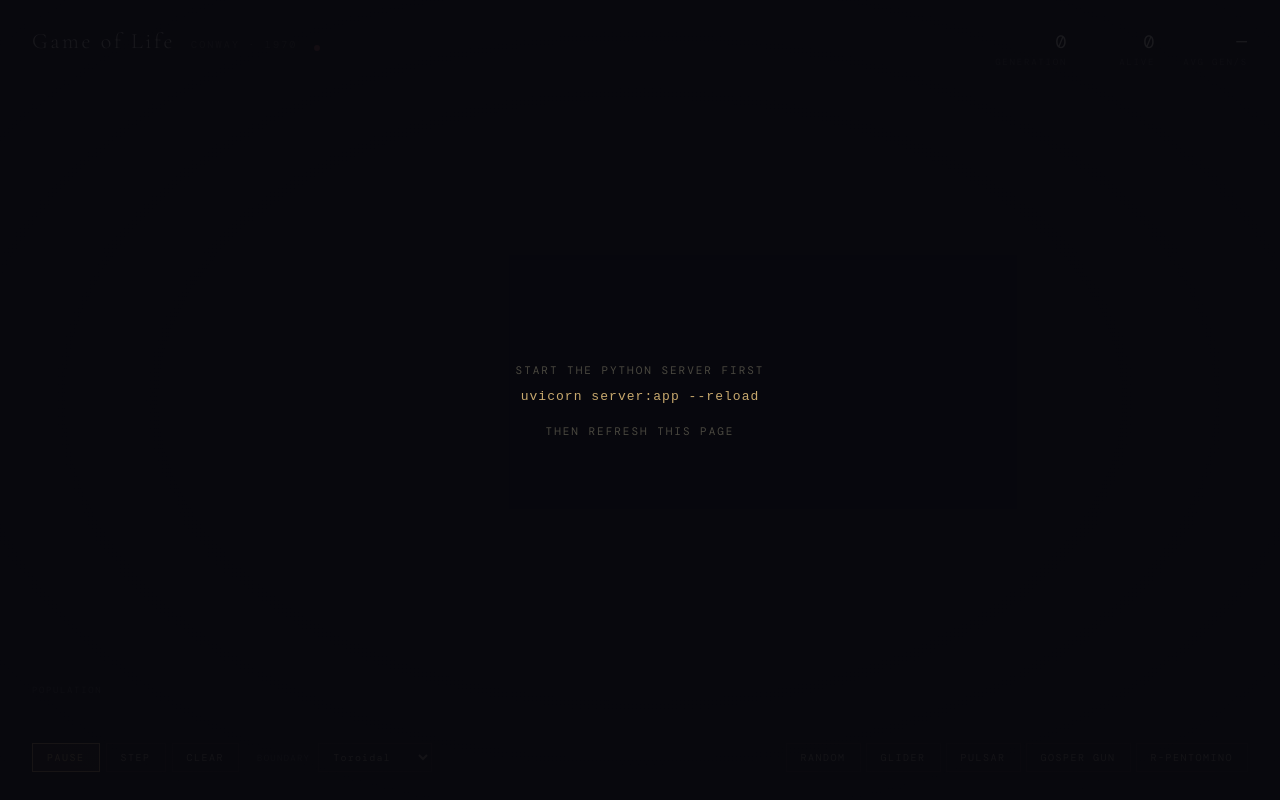
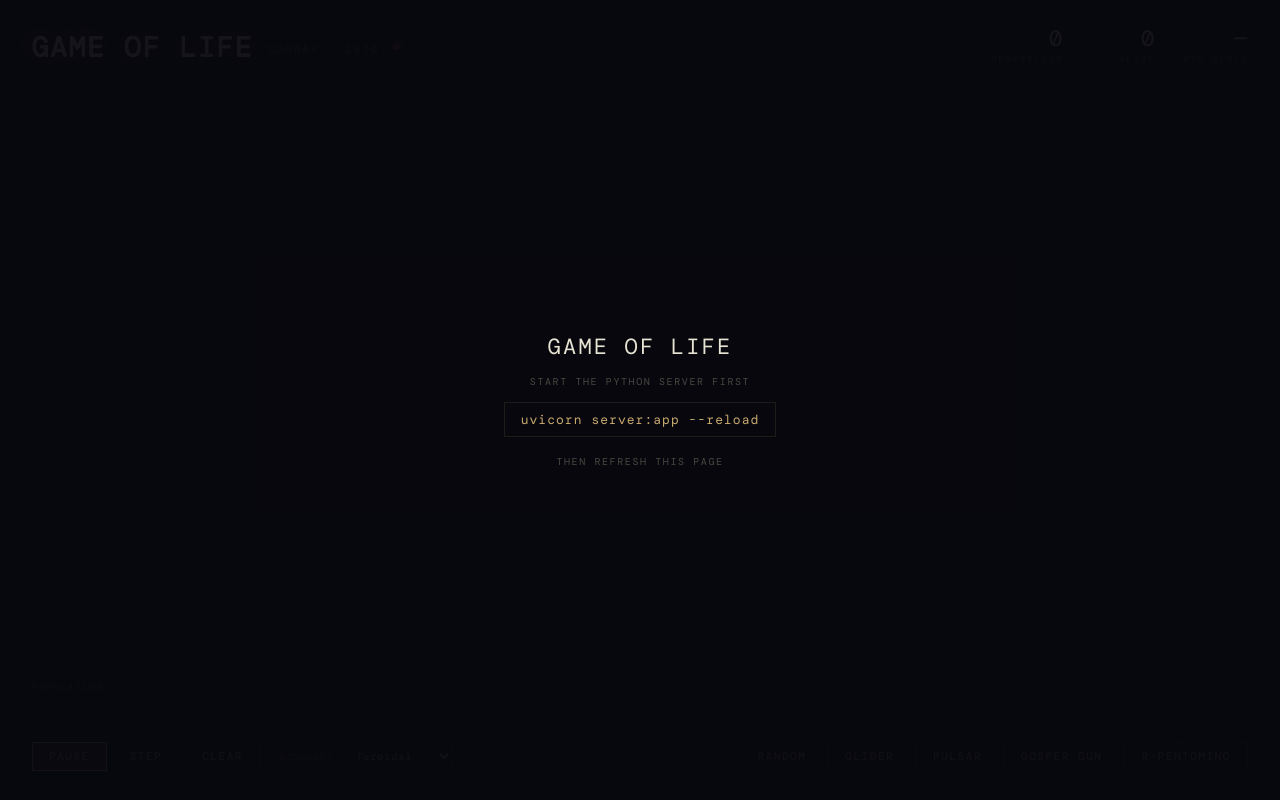
Before and after one commit to bourbaki6/The-Game-of-Life, a plain HTML site: page frontend/index.html in a window 1280 px wide. Drawn offline with nearby package versions, Linux system fonts and the light colour scheme; no server answers; a web font is replaced by a local one.

Commit message:
font fix

```diff
--- a/frontend/index.html
+++ b/frontend/index.html
@@ -2,10 +2,12 @@
 <html lang = "en">
 <head>
 <meta charset = "UTF-8">
-<meta name = "viewport" content = "width = device-width, initial-scale = 1.0">
+<meta name="viewport" content="width=device-width, initial-scale=1.0">
 <title>Conway's Game of Life</title>
-<link href = "https://fonts.googleapis.com/css2?family=DM+Mono:ital,wght@0,300;0,400;1,300&family=Cormorant+Garamond:wght@300;400&display=swap" rel="stylesheet">
 <style>
+  @import url('https://fonts.cdnfonts.com/css/offbit-trial');
+  @import url('https://fonts.googleapis.com/css2?family=DM+Mono:wght@300;400&display=swap');
+
   *, *::before, *::after { box-sizing: border-box; margin: 0; padding: 0; }
 
   :root {
@@ -16,13 +18,15 @@
     --text: #a09880;
     --text-dim: #4a4840;
     --border: rgba(200,169,110,0.12);
+    --font-bit: 'OffBit Trial', 'DM Mono', monospace;
+    --font-mono: 'DM Mono', monospace;
   }
 
   html, body {
     width: 100%; height: 100%;
     background: var(--bg);
     color: var(--text);
-    font-family: 'DM Mono', monospace;
+    font-family: var(--font-mono);
     overflow: hidden;
     user-select: none;
   }
@@ -34,20 +38,17 @@
 
   canvas { display: block; cursor: crosshair; image-rendering: pixelated; }
 
-
   #canvas-wrap::after {
     content: ''; position: absolute; inset: 0;
     background: radial-gradient(ellipse 80% 80% at 50% 50%, transparent 40%, rgba(8,8,14,0.85) 100%);
     pointer-events: none;
   }
 
-
   #scanlines {
     position: fixed; inset: 0;
-    background: repeating-linear-gradient(0deg, transparent, transparent 2px, rgba(0,0,0,0.03) 2px, rgba(0,0,0,0.03) 4px);
+    background: repeating-linear-gradient(0deg, transparent, transparent 2px, rgba(0,0,0,0.04) 2px, rgba(0,0,0,0.04) 4px);
     pointer-events: none; z-index: 10;
   }
-
 
   #ui {
     position: fixed; inset: 0;
@@ -57,37 +58,64 @@
     padding: 28px 32px;
   }
 
-  #header { display: flex; align-items: baseline; gap: 16px; }
+
+  #header { display: flex; align-items: center; gap: 14px; }
 
   #title {
-    font-family: 'Cormorant Garamond', serif;
-    font-weight: 300; font-size: 22px;
-    color: var(--cell-alive); letter-spacing: 0.12em; opacity: 0.9;
+    font-family: var(--font-bit);
+    font-size: 28px;
+    color: var(--cell-alive);
+    letter-spacing: 0.06em;
+    line-height: 1;
+    -webkit-text-stroke: 0.6px var(--cell-alive);
+    text-shadow:
+      0.5px  0    0 var(--cell-alive),
+      -0.5px 0    0 var(--cell-alive),
+      0      0.5px 0 var(--cell-alive),
+      0     -0.5px 0 var(--cell-alive),
+      0 0 24px rgba(232,228,212,0.22);
   }
 
-  #subtitle { font-size: 10px; letter-spacing: 0.22em; color: var(--text-dim); text-transform: uppercase; }
+  #subtitle {
+    font-family: var(--font-bit);
+    font-size: 11px;
+    letter-spacing: 0.18em;
+    color: var(--text-dim);
+    padding-top: 4px;
+  }
 
   #conn-dot {
-    width: 6px; height: 6px; border-radius: 50%;
-    background: var(--text-dim); align-self: center;
+    width: 7px; height: 7px; border-radius: 50%;
+    background: var(--text-dim); flex-shrink: 0;
     transition: background 0.4s;
-    flex-shrink: 0;
+    box-shadow: none;
   }
-  #conn-dot.ok  { background: #6a9a6e; }
-  #conn-dot.err { background: #9a4a4a; }
+  #conn-dot.ok  { background: #6a9a6e; box-shadow: 0 0 6px #6a9a6e88; }
+  #conn-dot.err { background: #9a4a4a; box-shadow: 0 0 6px #9a4a4a88; }
 
-  #stats { display: flex; gap: 28px; align-items: baseline; }
+  #stats { display: flex; gap: 28px; align-items: flex-start; margin-left: auto; }
 
-  .stat { display: flex; flex-direction: column; align-items: flex-end; gap: 2px; }
+  .stat { display: flex; flex-direction: column; align-items: flex-end; gap: 3px; }
 
   .stat-val {
-    font-size: 18px; font-weight: 300;
+    font-family: var(--font-bit);
+    font-size: 22px;
     color: var(--cell-alive);
     font-variant-numeric: tabular-nums;
-    letter-spacing: 0.05em; min-width: 60px; text-align: right;
+    letter-spacing: 0.04em;
+    min-width: 64px;
+    text-align: right;
+    line-height: 1;
   }
 
-  .stat-label { font-size: 9px; letter-spacing: 0.2em; text-transform: uppercase; color: var(--text-dim); }
+  .stat-label {
+    font-family: var(--font-bit);
+    font-size: 9px;
+    letter-spacing: 0.2em;
+    text-transform: uppercase;
+    color: var(--text-dim);
+  }
+
 
   #footer { display: flex; align-items: center; justify-content: space-between; }
 
@@ -97,79 +125,116 @@
     background: transparent;
     border: 1px solid var(--border);
     color: var(--text);
-    font-family: 'DM Mono', monospace;
-    font-size: 10px; letter-spacing: 0.15em; text-transform: uppercase;
-    padding: 7px 14px; cursor: pointer; transition: all 0.2s;
+    font-family: var(--font-bit);
+    font-size: 11px;
+    letter-spacing: 0.14em;
+    text-transform: uppercase;
+    padding: 8px 16px;
+    cursor: pointer;
+    transition: all 0.18s;
+    line-height: 1;
   }
 
   button:hover  { border-color: var(--accent); color: var(--accent); background: var(--accent-dim); }
   button.active { border-color: var(--accent); color: var(--accent); background: var(--accent-dim); }
-  button:disabled { opacity: 0.3; cursor: not-allowed; }
-
-  #pattern-bar { display: flex; gap: 5px; pointer-events: all; }
-
-  #pop-section { position: fixed; bottom: 80px; left: 32px; z-index: 21; }
-  #pop-label { font-size: 9px; letter-spacing: 0.18em; color: var(--text-dim); text-transform: uppercase; margin-bottom: 4px; }
-  #gen-graph { display: flex; align-items: flex-end; gap: 1px; height: 20px; }
-  .gen-bar { width: 2px; background: var(--accent); opacity: 0.4; transition: height 0.1s; }
 
   #boundary-wrap {
-    display: flex;
-    gap: 8px;
-    pointer-events: all;
-    align-items: center;
-    margin-left: 12px;
+    display: flex; gap: 8px; pointer-events: all; align-items: center;
+    margin-left: 14px;
   }
-  #boundary-label { font-size: 9px; letter-spacing: 0.14em; text-transform: uppercase; color: var(--text-dim); }
+  #boundary-label {
+    font-family: var(--font-bit);
+    font-size: 9px; letter-spacing: 0.14em; text-transform: uppercase; color: var(--text-dim);
+  }
 
   select {
     background: transparent;
     border: 1px solid var(--border);
     color: var(--text);
-    font-family: 'DM Mono', monospace;
-    font-size: 10px; letter-spacing: 0.12em;
-    padding: 6px 10px; cursor: pointer; outline: none;
+    font-family: var(--font-bit);
+    font-size: 10px; letter-spacing: 0.1em;
+    padding: 7px 10px; cursor: pointer; outline: none;
+    transition: border-color 0.18s;
   }
+  select:hover { border-color: var(--accent); }
   select option { background: #12121a; color: var(--text); }
+
+  #pattern-bar { display: flex; gap: 5px; pointer-events: all; }
+
+
+  #pop-section { position: fixed; bottom: 80px; left: 32px; z-index: 21; }
+
+  #pop-label {
+    font-family: var(--font-bit);
+    font-size: 9px; letter-spacing: 0.2em; color: var(--text-dim);
+    text-transform: uppercase; margin-bottom: 5px;
+  }
+
+  #gen-graph { display: flex; align-items: flex-end; gap: 1px; height: 22px; }
+
+  .gen-bar { width: 2px; background: var(--accent); opacity: 0.35; transition: height 0.08s; }
 
 
   #offline {
     position: fixed; inset: 0; z-index: 100;
-    background: rgba(8,8,14,0.92);
+    background: rgba(8,8,14,0.94);
     display: flex; flex-direction: column;
-    align-items: center; justify-content: center; gap: 12px;
+    align-items: center; justify-content: center; gap: 14px;
     transition: opacity 0.4s;
   }
   #offline.hidden { opacity: 0; pointer-events: none; }
-  #offline p { font-size: 11px; letter-spacing: 0.18em; color: var(--text-dim); text-transform: uppercase; }
-  #offline code { font-size: 13px; color: var(--accent); letter-spacing: 0.08em; }
+
+  #offline-title {
+    font-family: var(--font-bit);
+    font-size: 22px;
+    color: var(--cell-alive);
+    letter-spacing: 0.1em;
+  }
+
+  #offline p {
+    font-family: var(--font-bit);
+    font-size: 10px; letter-spacing: 0.16em; color: var(--text-dim); text-transform: uppercase;
+  }
+  #offline code {
+    font-family: var(--font-mono);
+    font-size: 13px; color: var(--accent); letter-spacing: 0.08em;
+    border: 1px solid var(--border); padding: 8px 16px;
+  }
 
   @keyframes fadein { from{opacity:0} to{opacity:1} }
-  body { animation: fadein 1.2s ease both; }
+  body { animation: fadein 1s ease both; }
 </style>
 </head>
 <body>
 
-<div id ="canvas-wrap"><canvas id = "c"> </canvas></div>
+<div id = "canvas-wrap"><canvas id = "c"></canvas></div>
 <div id = "scanlines"></div>
 
-
 <div id = "offline">
+  <div id = "offline-title">GAME OF LIFE</div>
   <p>Start the Python server first</p>
   <code>uvicorn server:app --reload</code>
-  <p style = "margin-top:8px">then refresh this page</p>
+  <p style = "margin-top:4px">then refresh this page</p>
 </div>
 
-<div id = "ui">
-  <div id = "header">
-    <span id = "title">Game of Life</span>
-    <span id = "subtitle">Conway · 1970</span>
+<div id= "ui">
+  <div id="header">
+    <span id = "title">GAME OF LIFE</span>
+    <span id = "subtitle">CONWAY · 1970</span>
     <div id = "conn-dot" title="Server connection"></div>
-    <div style = "flex:1"></div>
     <div id = "stats">
-      <div class = "stat"><span class="stat-val" id="s-gen">0</span><span class="stat-label">Generation</span></div>
-      <div class="stat"><span class="stat-val" id="s-alive">0</span><span class="stat-label">Alive</span></div>
-      <div class="stat"><span class="stat-val" id="s-avg">—</span><span class="stat-label">Avg gen/s</span></div>
+      <div class = "stat">
+        <span class = "stat-val" id = "s-gen">0</span>
+        <span class = "stat-label">Generation</span>
+      </div>
+      <div class="stat">
+        <span class="stat-val" id="s-alive">0</span>
+        <span class="stat-label">Alive</span>
+      </div>
+      <div class = "stat">
+        <span class= "stat-val" id = "s-avg">—</span>
+        <span class = "stat-label">Avg gen/s</span>
+      </div>
     </div>
   </div>
 
@@ -182,19 +247,19 @@
     </div>
     <div id = "footer">
       <div id = "controls">
-        <button id = "btn-play" class = "active">Pause</button>
+        <button id = "btn-play" class="active">Pause</button>
         <button id = "btn-step">Step</button>
         <button id = "btn-clear">Clear</button>
         <div id = "boundary-wrap">
           <span id = "boundary-label">Boundary</span>
           <select id = "boundary-select">
             <option value = "toroidal" selected>Toroidal</option>
-            <option value = "dead">Dead cells</option>
+            <option value  = "dead">Dead cells</option>
             <option value = "mobius">Möbius</option>
           </select>
         </div>
       </div>
-      <div id = "pattern-bar">
+      <div id="pattern-bar">
         <button data-pattern = "random">Random</button>
         <button data-pattern = "glider">Glider</button>
         <button data-pattern = "pulsar">Pulsar</button>
@@ -206,31 +271,26 @@
 </div>
 
 <script>
-
-const API  = 'http://localhost:8000';
+const API = 'http://localhost:8000';
 const CELL = 10;
 const TARGET_INTERVAL = 55;
 const POP_HISTORY = 48;
-const AVG_WINDOW  = 30;
-
+const AVG_WINDOW = 30;
 
 const canvas = document.getElementById('c');
 const ctx = canvas.getContext('2d');
 
 let cols = 0, rows = 0;
 let cells = null;
-let running = true;
+let running  = true;
 let painting = false;
 let paintValue = 1;
 let pendingCells = [];
-let popHistory = [];
-let stepTimes = [];
-let tickTimer = null;
+let popHistory = [], stepTimes = [];
 let imageData, data32;
 
-const BG_COLOR   = 0xFF0E0808;
+const BG_COLOR  = 0xFF0E0808;
 const CELL_COLOR = 0xFFD4E4E8;
-
 
 function setupCanvas(c, r) {
   cols = c; rows = r;
@@ -239,7 +299,7 @@ function setupCanvas(c, r) {
   canvas.style.width  = canvas.width  + 'px';
   canvas.style.height = canvas.height + 'px';
   imageData = ctx.createImageData(canvas.width, canvas.height);
-  data32    = new Uint32Array(imageData.data.buffer);
+  data32  = new Uint32Array(imageData.data.buffer);
 }
 
 function gridSize() {
@@ -249,7 +309,7 @@ function gridSize() {
   };
 }
 
-
+// ── Render ────────────────────────────────────────────────────────────────────
 function render() {
   if (!cells) return;
   const w = canvas.width;
@@ -259,25 +319,25 @@ function render() {
       const px = x * CELL, py = y * CELL;
       for (let dy = 0; dy < CELL - 1; dy++) {
         for (let dx = 0; dx < CELL - 1; dx++)
-          data32[(py+dy)*w + (px+dx)] = color;
-        data32[(py+dy)*w + (px+CELL-1)] = BG_COLOR;
+          data32[(py + dy) * w + (px + dx)] = color;
+        data32[(py + dy) * w + (px + CELL - 1)] = BG_COLOR;
       }
       for (let dx = 0; dx < CELL; dx++)
-        data32[(py+CELL-1)*w + (px+dx)] = BG_COLOR;
+        data32[(py + CELL - 1) * w + (px + dx)] = BG_COLOR;
     }
   }
   ctx.putImageData(imageData, 0, 0);
 }
 
 function updateStats(state) {
-  document.getElementById('s-gen').textContent   = state.generation.toLocaleString();
+  document.getElementById('s-gen').textContent = state.generation.toLocaleString();
   document.getElementById('s-alive').textContent = state.alive.toLocaleString();
 
   const now = performance.now();
   stepTimes.push(now);
   if (stepTimes.length > AVG_WINDOW) stepTimes.shift();
   const avg = stepTimes.length > 1
-    ? (stepTimes.length - 1) / ((stepTimes[stepTimes.length-1] - stepTimes[0]) / 1000)
+    ? (stepTimes.length - 1) / ((stepTimes[stepTimes.length - 1] - stepTimes[0]) / 1000)
     : null;
   document.getElementById('s-avg').textContent = avg ? avg.toFixed(1) : '—';
 
@@ -288,19 +348,20 @@ function updateStats(state) {
   if (graph.children.length !== POP_HISTORY) {
     graph.innerHTML = '';
     for (let i = 0; i < POP_HISTORY; i++) {
-      const b = document.createElement('div'); b.className = 'gen-bar'; graph.appendChild(b);
+      const b = document.createElement('div');
+      b.className = 'gen-bar';
+      graph.appendChild(b);
     }
   }
   const max = Math.max(...popHistory, 1);
   [...graph.children].forEach((b, i) => {
-    b.style.height = Math.max(1, (popHistory[i] ?? 0) / max * 20) + 'px';
+    b.style.height = Math.max(1, (popHistory[i] ?? 0) / max * 22) + 'px';
   });
 }
 
 function setConn(ok) {
   const dot = document.getElementById('conn-dot');
   dot.className = ok ? 'ok' : 'err';
-  dot.title     = ok ? 'Connected to Python server' : 'Server unreachable';
   document.getElementById('offline').classList.toggle('hidden', ok);
 }
 
@@ -308,8 +369,8 @@ async function apiInit(pattern = 'random') {
   const { cols: c, rows: r } = gridSize();
   const boundary = document.getElementById('boundary-select').value;
   try {
-    const res = await fetch(`${API}/init`, {
-      method:  'POST',
+    const res   = await fetch(`${API}/init`, {
+      method: 'POST',
       headers: { 'Content-Type': 'application/json' },
       body: JSON.stringify({ cols: c, rows: r, pattern, boundary }),
     });
@@ -322,23 +383,21 @@ async function apiInit(pattern = 'random') {
     setConn(true);
   } catch(e) {
     setConn(false);
-    console.error('Init failed:', e);
   }
 }
 
 async function apiTick() {
   try {
-
     if (pendingCells.length > 0) {
       await fetch(`${API}/set_cells`, {
-        method:  'POST',
+        method: 'POST',
         headers: { 'Content-Type': 'application/json' },
         body: JSON.stringify({ cells: pendingCells }),
       });
       pendingCells = [];
     }
     const res   = await fetch(`${API}/tick`, {
-      method:  'POST',
+      method: 'POST',
       headers: { 'Content-Type': 'application/json' },
       body: JSON.stringify({ steps: 1 }),
     });
@@ -353,10 +412,10 @@ async function apiTick() {
 }
 
 async function flushPaint() {
-  if (pendingCells.length === 0) return;
+  if (!pendingCells.length) return;
   try {
     const res   = await fetch(`${API}/set_cells`, {
-      method:  'POST',
+      method: 'POST',
       headers: { 'Content-Type': 'application/json' },
       body: JSON.stringify({ cells: pendingCells }),
     });
@@ -368,12 +427,7 @@ async function flushPaint() {
 }
 
 
-function startLoop() {
-  if (tickTimer) return;
-  tickTimer = setInterval(async () => {
-    if (running) await apiTick();
-  }, TARGET_INTERVAL);
-}
+setInterval(async () => { if (running) await apiTick(); }, TARGET_INTERVAL);
 
 
 function cellAt(e) {
@@ -445,7 +499,7 @@ window.addEventListener('keydown', e => {
 
 window.addEventListener('resize', () => apiInit('random'));
 
-apiInit('random').then(startLoop);
+apiInit('random');
 </script>
 </body>
 </html>
```
Also changed, not shown: requirements.txt, 1 other file.
